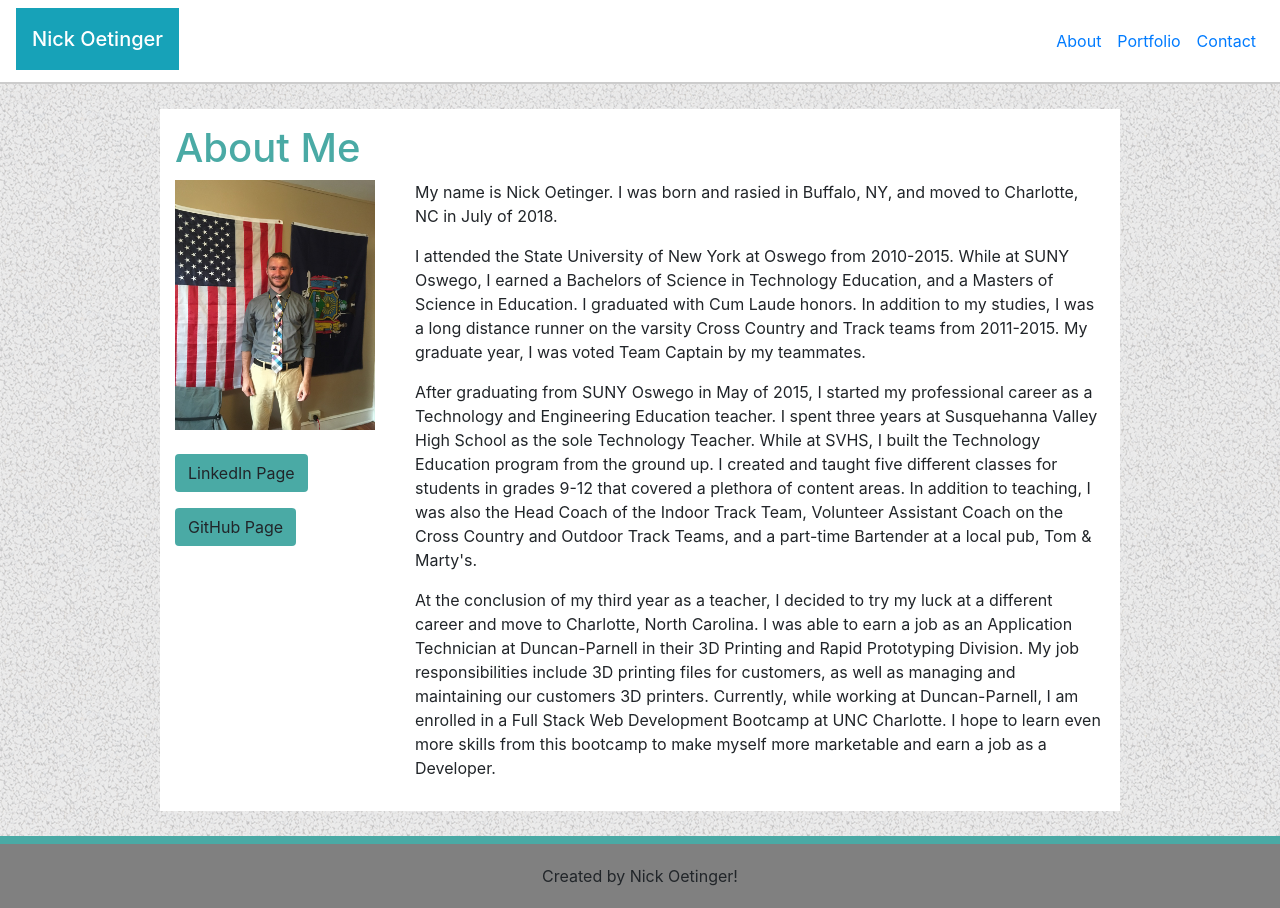
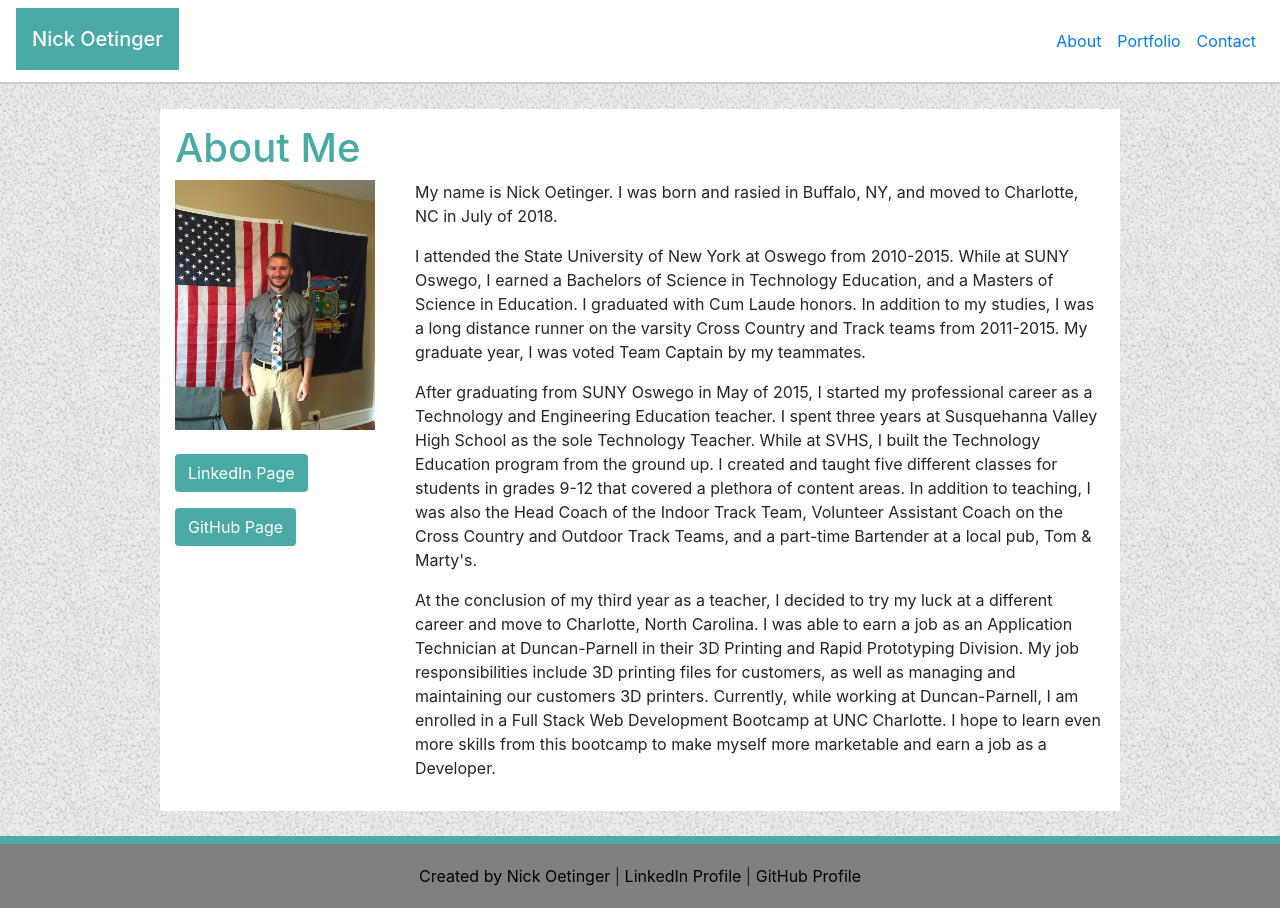
Before and after one commit to noetinger/portfolio, a plain HTML site: page index.html in a window 1280 px wide. Drawn offline with nearby package versions, Linux system fonts and the light colour scheme.

Commit message:
Updated links and footer on Index page.

```diff
--- a/index.html
+++ b/index.html
@@ -26,7 +26,7 @@
 
     <!--Navbar-->
     <nav class="navbar navbar-expand-lg" style="background-color: #ffffff; border-bottom: 2px solid #cccccc;">
-        <a class="h1 navbar-brand p-3 mb-1 bg-info text-white" href="index.html">Nick Oetinger</a>
+        <a class="h1 navbar-brand p-3 mb-1 text-white" style="background-color:#4aaaa5;" href="index.html">Nick Oetinger</a>
 
         <button class="navbar-toggler" type="button" data-toggle="collapse" data-target="#navbarSupportedContent"
             aria-controls="navbarSupportedContent" aria-expanded="false" aria-label="Toggle navigation">
@@ -67,10 +67,10 @@
                 <br>
                 <p>
                     <!--Open button in new tab - How do I do that? ***********************************************-->
-                    <a class="btn " style="background-color: #4aaaa5;" href="https://www.linkedin.com/in/nicholas-oetinger-070456157/" role="button">LinkedIn Page</a>
+                    <a class="btn text-white" style="background-color: #4aaaa5;" href="https://www.linkedin.com/in/nicholas-oetinger-070456157/" role="button">LinkedIn Page</a>
                 </p>
                 <p>
-                    <a class="btn " style="background-color: #4aaaa5;" href="https://github.com/noetinger" role="button">GitHub Page</a>
+                    <a class="btn text-white" style="background-color: #4aaaa5;" href="https://github.com/noetinger" role="button">GitHub Page</a>
                 </p>
             </div>
             <div class="col-md-9">
@@ -108,7 +108,17 @@
     <!--Footer-->
     <div class="footer"
         style="margin-top: 25px; text-align:center; background-color: gray; border-top: 8px solid #4aaaa5; padding: 20px;">
-        Created by Nick Oetinger!
+        <a style="color:black">
+        Created by Nick Oetinger
+    </a>
+        |
+        <a href="https://www.linkedin.com/in/nicholas-oetinger-070456157/" style="color:black">
+        LinkedIn Profile
+    </a>
+        |
+        <a href="https://github.com/noetinger" style="color:black">
+        GitHub Profile
+    </a>
     </div>
 
 
```
Also changed, not shown: contact.html (+2 -0 lines).
